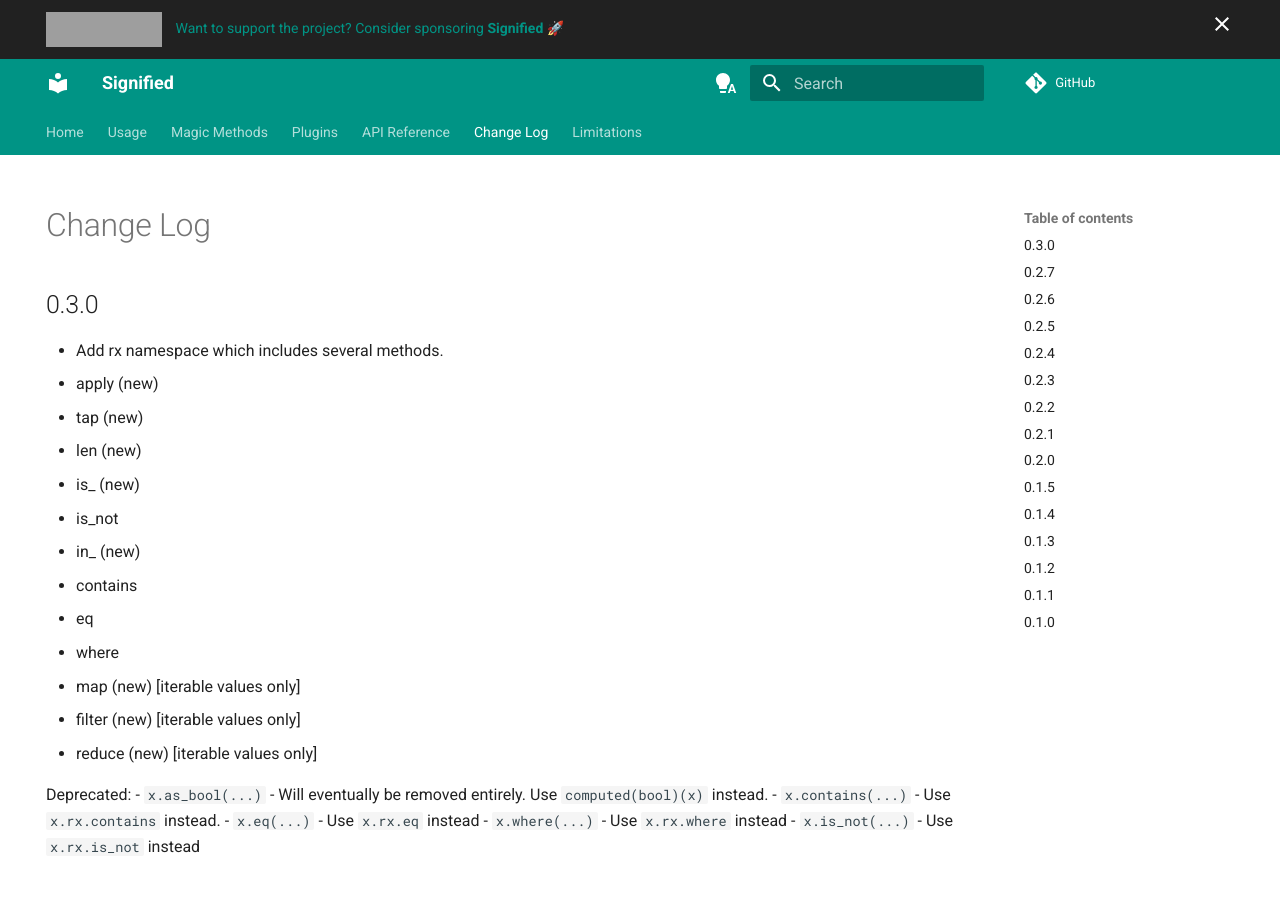
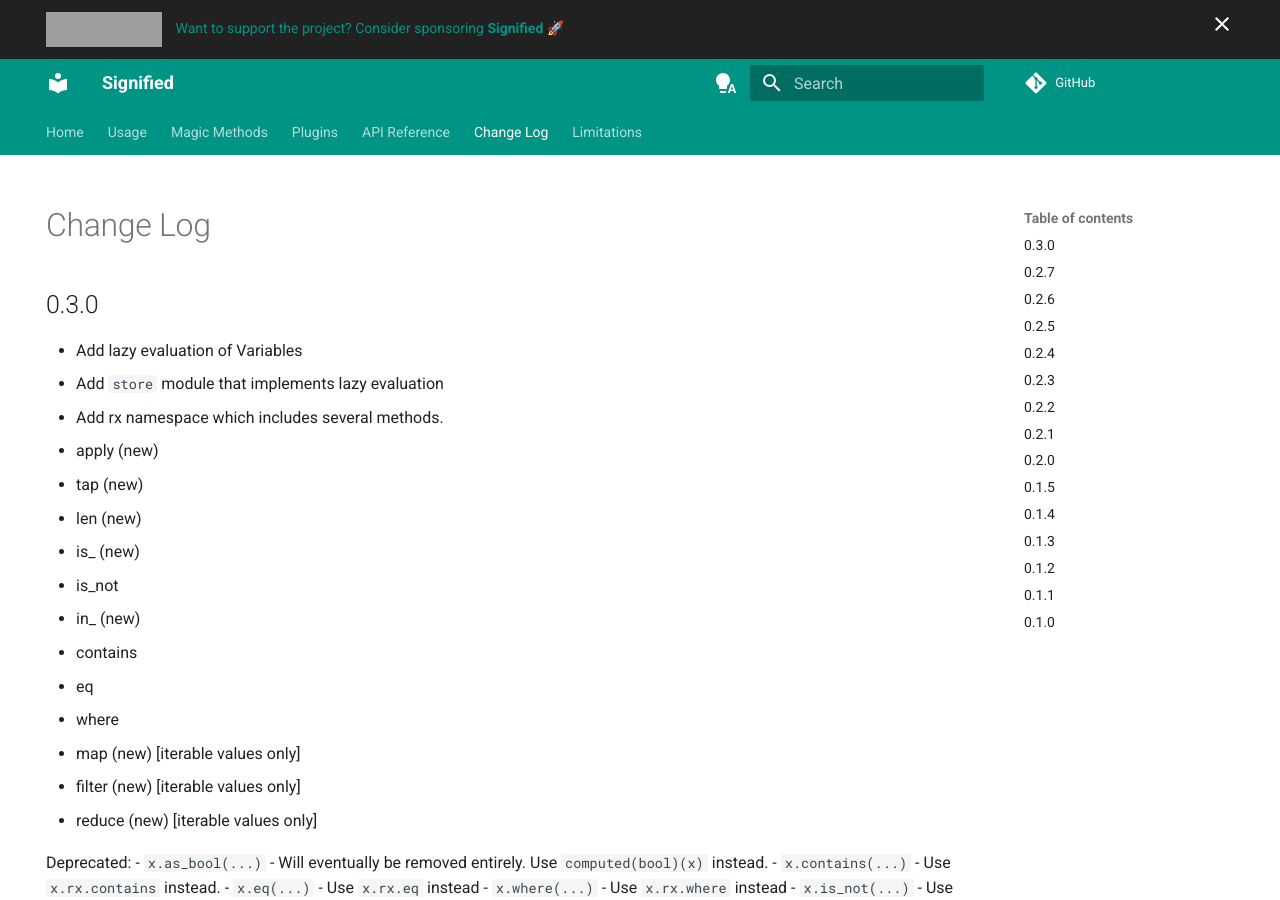
Before and after one commit to dougmercer/signified, an MkDocs documentation site: the page built from docs/changes.md, in a window 1280 px wide and 900 px high. Built offline with MkDocs 1.6.1 and Material for MkDocs 9.7.7, drawn with Linux system fonts in a browser that asks for light colours; comment, search, counter and statistics services are not loaded; the version menu is left out; grey boxes are pictures that could not be loaded.

Commit message:
update changelog

```diff
--- a/docs/changes.md
+++ b/docs/changes.md
@@ -5,6 +5,9 @@ hide:
 # Change Log
 
 ## 0.3.0
+
+- Add lazy evaluation of Variables
+- Add `store` module that implements lazy evaluation
 
 - Add rx namespace which includes several methods.
   - apply (new)
```
